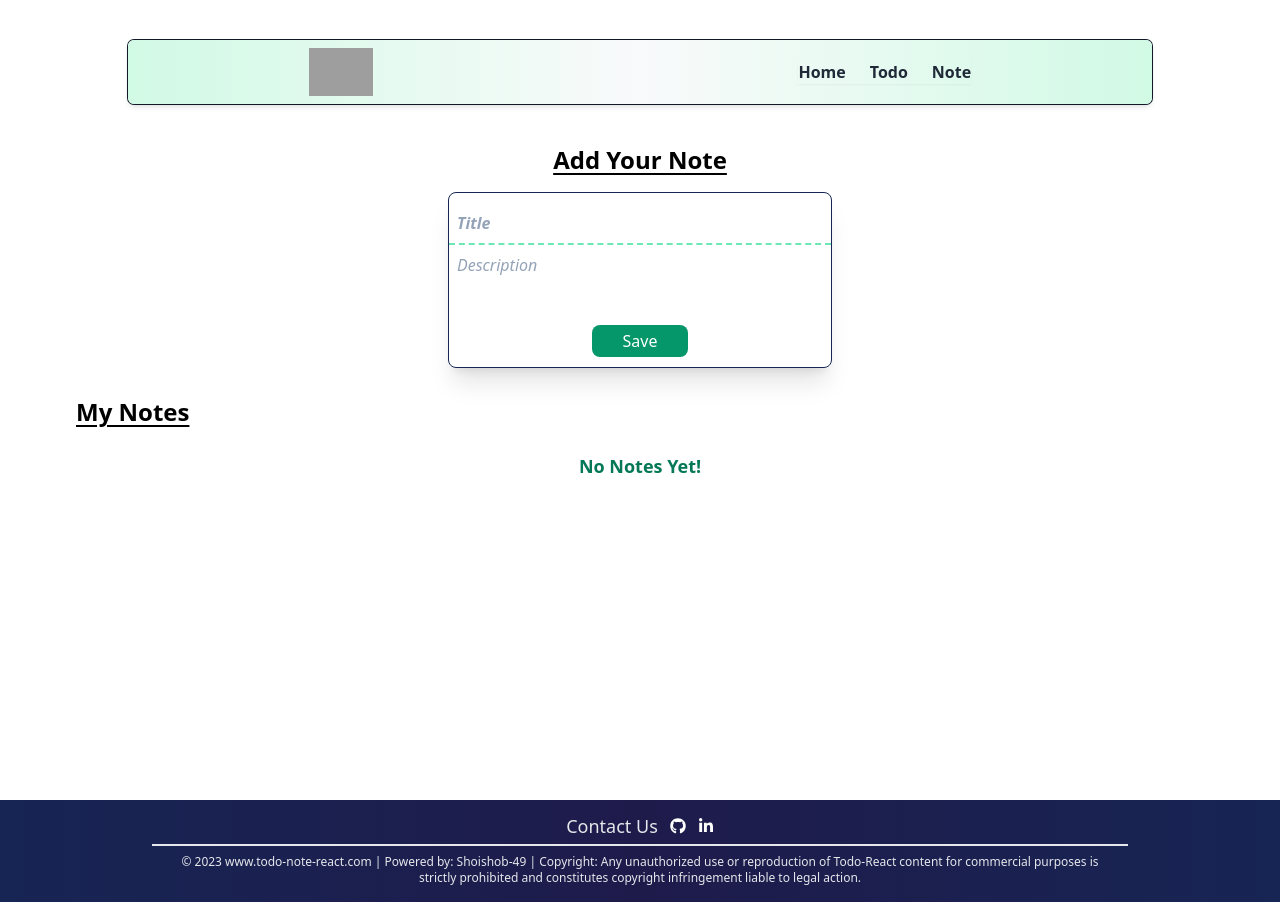
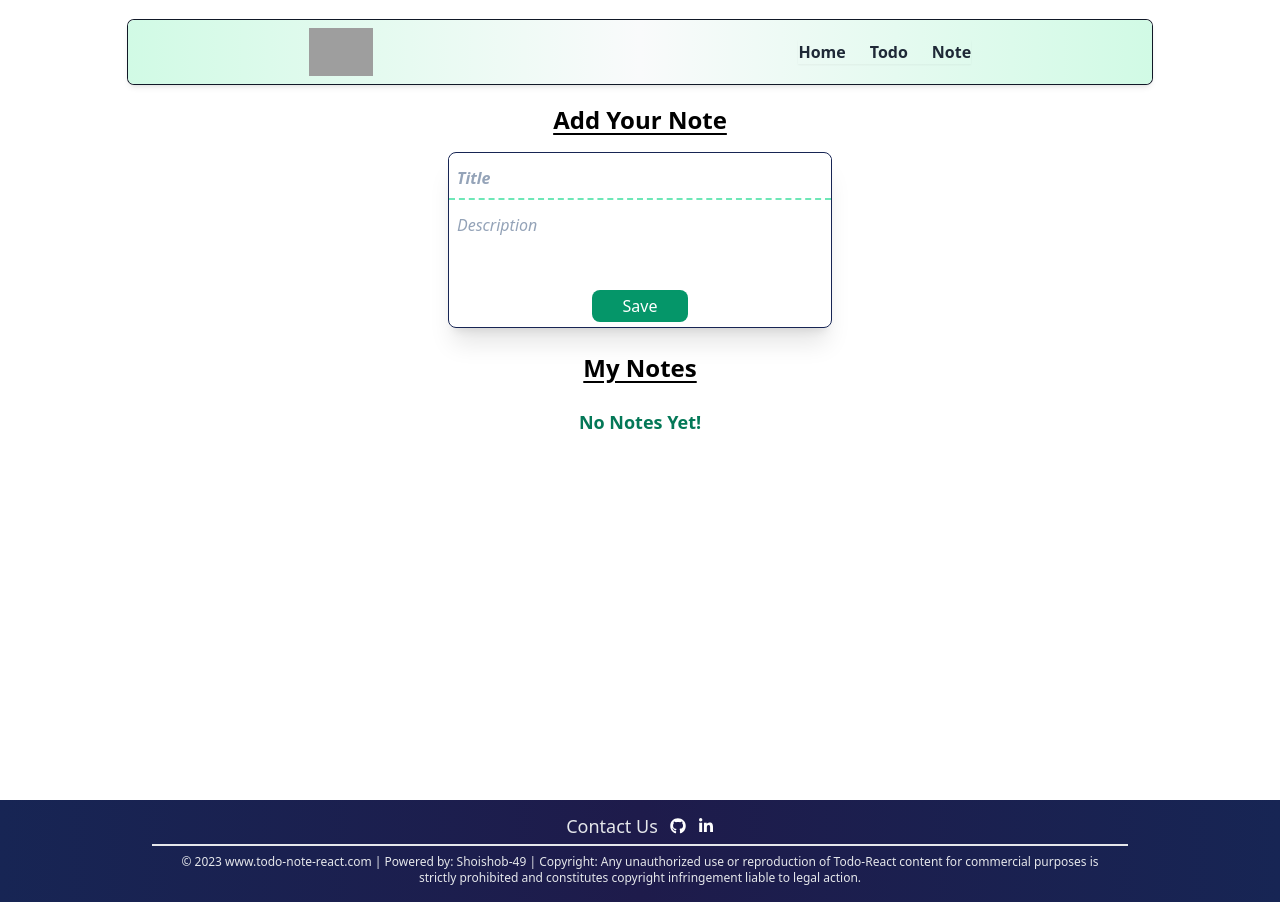
Before and after one commit to Shoishob007/todo-app-react, a React (Vite) app: page /note in a window 1280 px wide. Built offline with nearby package versions, Linux system fonts and the light colour scheme; grey boxes are pictures that could not be loaded.

Commit message:
Local storage initialization and deploy

```diff
--- a/src/components/Navbar.jsx
+++ b/src/components/Navbar.jsx
@@ -5,7 +5,7 @@ function Navbar() {
   const navigate = useNavigate();
   return (
     <div className="">
-      <nav className=" bg-gradient-to-r from-emerald-100 to-emerald-100 via-gray-50 flex sticky justify-around gap-3 sm:gap-20 rounded-md mx-auto mt-10 mb-5 sm:my-10 p-2 text-center max-w-screen-lg h-15 ring-1 ring-gray-900 shadow-md overflow-hidden">
+      <nav className=" bg-gradient-to-r from-emerald-100 to-emerald-100 via-gray-50 flex sticky justify-around gap-3 sm:gap-20 rounded-md mx-auto my-5 sm:my-5  p-2 text-center max-w-screen-lg h-15 ring-1 ring-gray-900 shadow-md overflow-hidden">
         <section
           className="my-auto text-center cursor-pointer hover:scale-105 duration-200"
           onClick={() => navigate("/")}
--- a/src/components/Note.jsx
+++ b/src/components/Note.jsx
@@ -1,11 +1,13 @@
 // eslint-disable-next-line no-unused-vars
-import React, { useState } from "react";
+import React, { useEffect, useState } from "react";
 import Navbar from "./Navbar";
 
 export default function Note() {
   const [title, setTitle] = useState("");
   const [description, setDescription] = useState("");
-  const [notes, setNotes] = useState([]);
+  const [notes, setNotes] = useState(
+    JSON.parse(localStorage.getItem("notes")) || []
+  );
   const [editIndex, setEditIndex] = useState(-1);
 
   const addNote = () => {
@@ -50,16 +52,20 @@ export default function Note() {
     setDescription("");
   };
 
+  useEffect(() => {
+    localStorage.setItem("notes", JSON.stringify(notes));
+  }, [notes]);
+
   return (
     <div className="flex flex-col min-h-screen">
       <Navbar />
       <p className="pb-4 text-xl sm:text-2xl mx-auto font-bold underline underline-offset-4">
         Add Your Note
       </p>
-      <div className="inputBox border border-blue-950 rounded-lg h-44 mx-auto flex flex-col shadow-xl justify-center w-64 sm:w-96">
+      <div className="inputBox border border-blue-950 rounded-lg h-44 mx-auto flex flex-col shadow-xl justify-evenly w-64 sm:w-96">
         <input
           type="text"
-          className="border-b-2 border-b-emerald-300 border-dashed p-2 outline-none placeholder:font-semibold placeholder:italic placeholder:text-slate-400 "
+          className="p-2 border-b-2 border-b-emerald-300 border-dashed outline-none placeholder:font-semibold placeholder:italic placeholder:text-slate-400 "
           placeholder="Title"
           value={title}
           onChange={(e) => setTitle(e.target.value)}
@@ -86,12 +92,12 @@ export default function Note() {
           </button>
         )}
       </div>
-      <div className="flex flex-col font-medium p-2 sm:p-5">
-        <p className=" px-14 py-2 text-xl sm:text-2xl mx-auto sm:mx-0 font-bold underline underline-offset-4">
+      <div className="flex flex-col font-medium p-2 sm:p-4">
+        <p className="py-2 text-xl sm:text-2xl mx-auto  font-bold underline underline-offset-4">
           My Notes
         </p>
-        <div className="p-4 ">
-          <ul className=" flex flex-wrap justify-start items-center gap-8">
+        <div className="py-4 px-6 mx-auto">
+          <ul className=" flex flex-wrap justify-center items-center gap-8">
             {notes.length > 0 ? (
               notes.map((note, index) => (
                 <li key={index}>
@@ -127,7 +133,7 @@ export default function Note() {
                           viewBox="0 0 24 24"
                           strokeWidth={1.5}
                           stroke="currentColor"
-                          className="w-4 h-4 sm:w-5 sm:h-5 hover:text-blue-800 hover:scale-105 duration-150"
+                          className="w-5 h-5 sm:w-6 sm:h-6 hover:text-blue-800 hover:scale-105 duration-150"
                           onClick={() => toggleNote(note.id)}
                         >
                           <path
--- a/src/components/Todo.jsx
+++ b/src/components/Todo.jsx
@@ -1,10 +1,12 @@
 // eslint-disable-next-line no-unused-vars
-import React, { useState } from "react";
+import React, { useEffect, useState } from "react";
 import Navbar from "./Navbar";
 
 export default function Todo() {
   const [input, setInput] = useState("");
-  const [todos, setTodos] = useState([]);
+  const [todos, setTodos] = useState(
+    JSON.parse(localStorage.getItem("todos")) || []
+  );
   const [editIndex, setEditIndex] = useState(-1);
 
   const addTodo = () => {
@@ -42,6 +44,11 @@ export default function Todo() {
     setTodos(filteredTodo);
     setInput("");
   };
+
+  useEffect(() => {
+    localStorage.setItem("todos", JSON.stringify(todos));
+  }, [todos]);
+
   return (
     <div className="flex flex-col min-h-screen" id="create">
       <Navbar />
```
